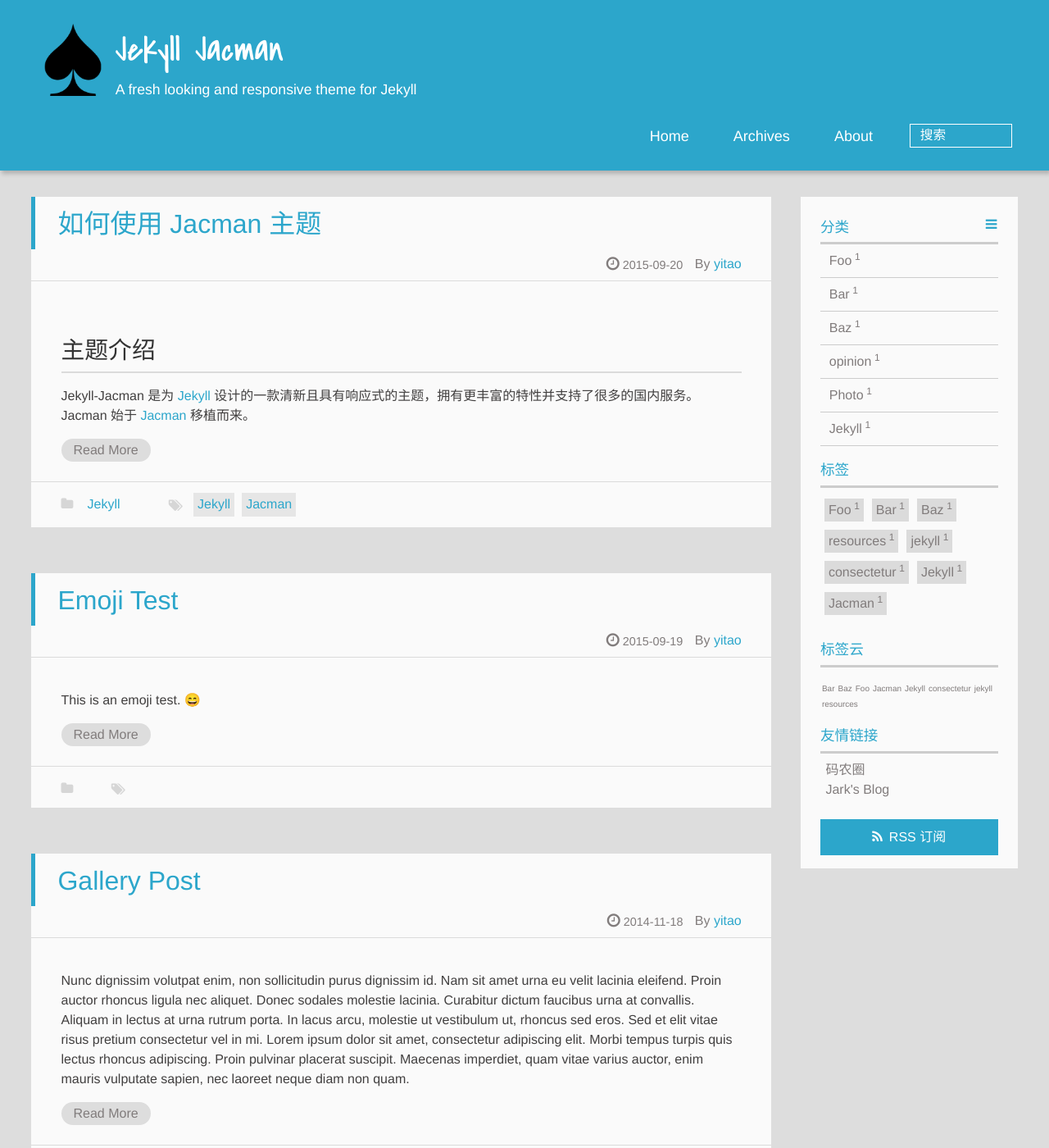
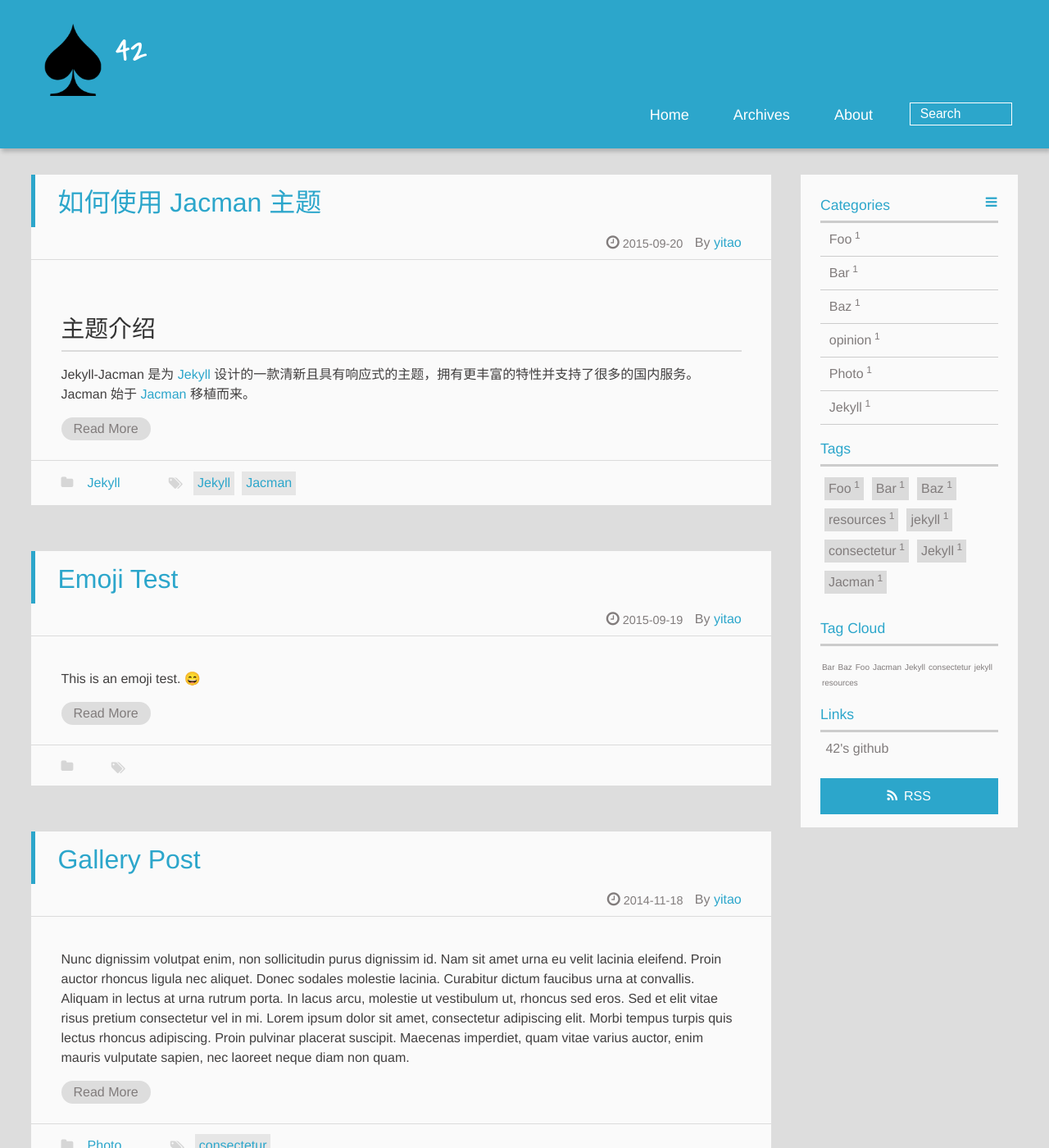
Before and after one commit to peiyusi/peiyusi.github.io, a Jekyll site: the page built from index.html, in a window 1280 px wide and 1400 px high. Shown: the whole window at 82% size. Built offline with Jekyll 4.4.1, drawn with Linux system fonts in a browser that asks for light colours; emoji names are drawn with the system emoji font; formulas are drawn with MathJax 3; the list of posts is cut into pages by our own code.

Commit message:
Init index

```diff
--- a/_config.yml
+++ b/_config.yml
@@ -28,14 +28,13 @@ defaults:
 paginate: 20
 
 #### Site
-title : Jekyll Jacman
-tagline: A fresh looking and responsive theme for Jekyll
+title : 42
 assets: /assets
 url:
 baseurl:
 
 #### Language
-language: zh-CN    ## blog site languages: en, zh-CN, zh-TW, de
+language: en    ## blog site languages: en, zh-CN, zh-TW, de
 
 #### Menu
 menu:
@@ -110,8 +109,7 @@ toc:
 
 #### Links
 links:
-  码农圈: https://coderq.com
-  Jark's Blog: http://wuchong.me
+  42's github: https://github.com/peiyusi
 
 #### Comment
 duoshuo_shortname:    ## e.g. wuchong      your duoshuo short name.       website: http://duoshuo.com
```
